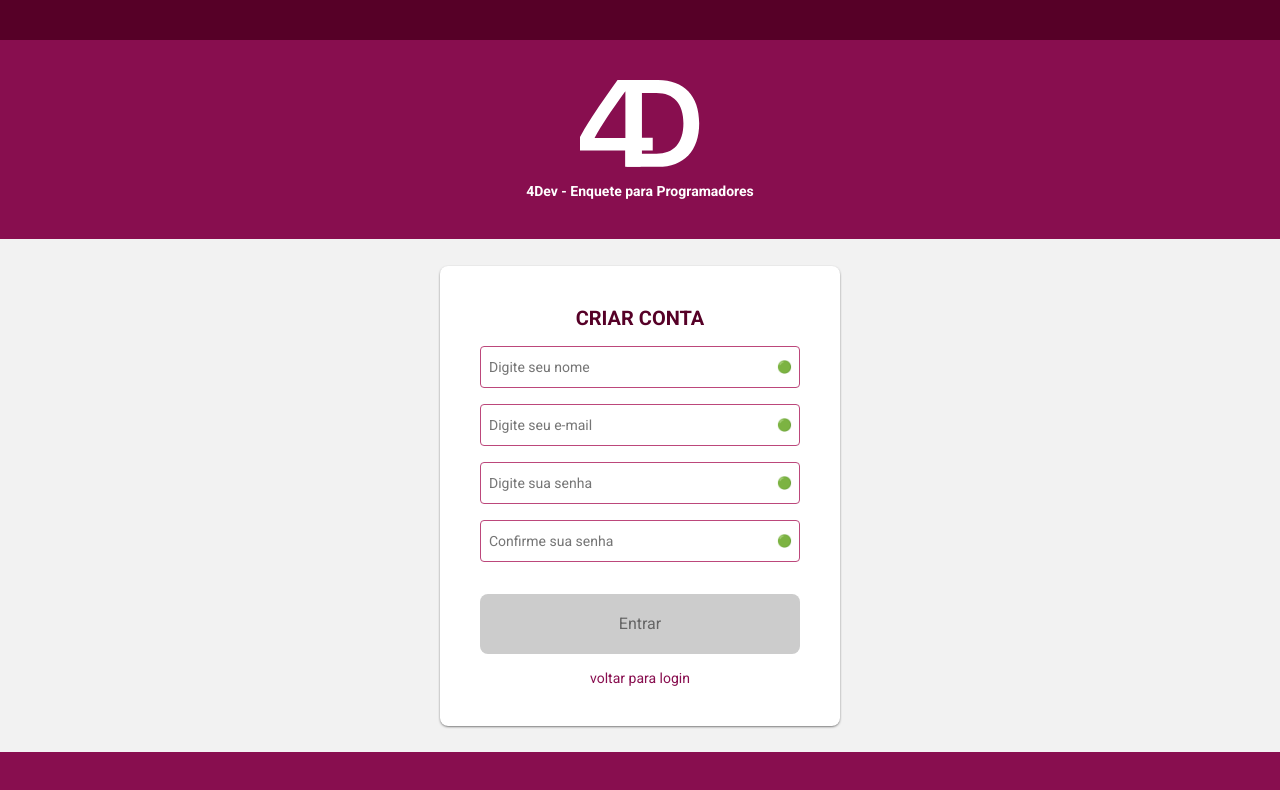
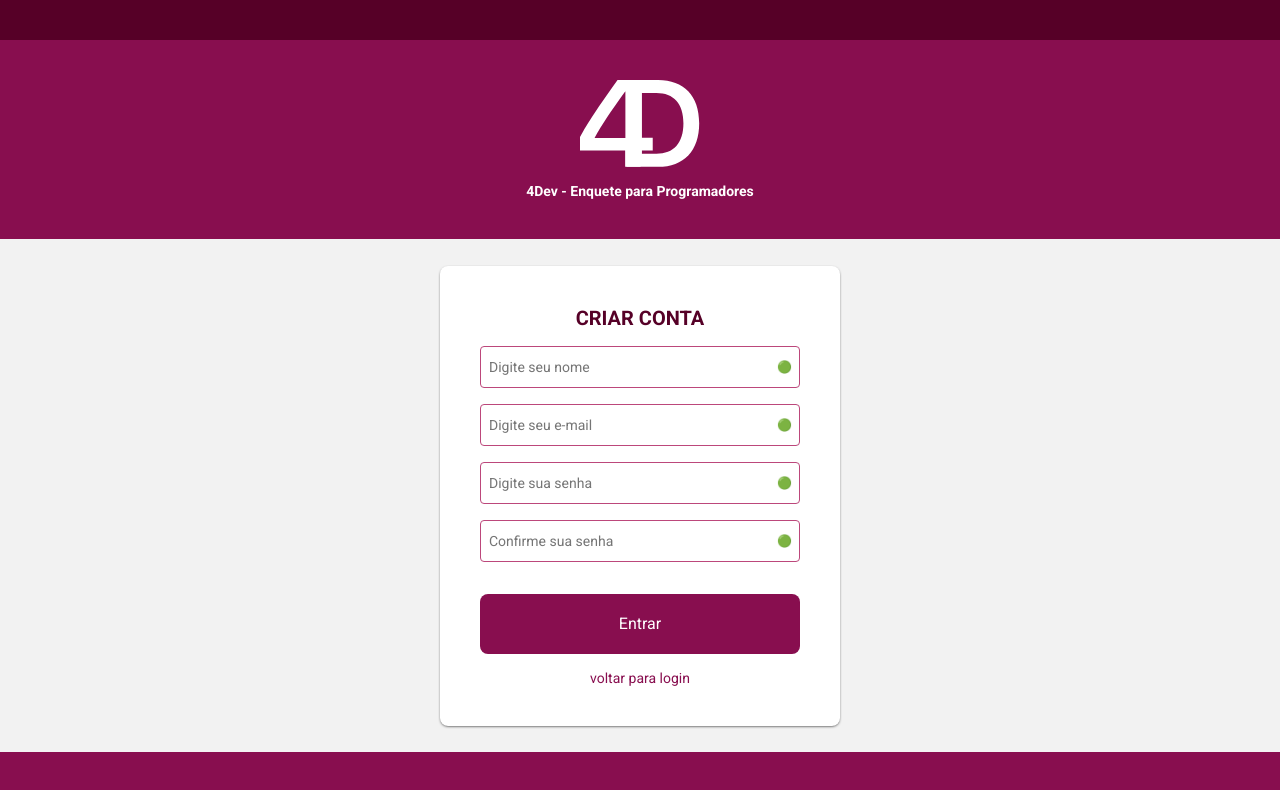
Before and after one commit to JulioOLV/clean-react, a React app: page /signup in a window 1280 px wide. Shown: the top 790 px of the page. Built offline with nearby package versions, Linux system fonts and the light colour scheme.

Commit message:
feat: enable submit button based on validation errors in SignUp component

```diff
--- a/src/presentation/pages/signup/signup.tsx
+++ b/src/presentation/pages/signup/signup.tsx
@@ -43,7 +43,7 @@ const SignUp: React.FC<Props> = ({ validation }: Props) => {
           <Input type="email" name="email" placeholder="Digite seu e-mail" />
           <Input type="password" name="password" placeholder="Digite sua senha" />
           <Input type="password" name="passwordConfirmation" placeholder="Confirme sua senha" />
-          <button data-testid="submit" disabled className={Styles.submit} type="submit">Entrar</button>
+          <button data-testid="submit" disabled={!!state.nameError || !!state.emailError || !!state.passwordError || !!state.passwordConfirmationError} className={Styles.submit} type="submit">Entrar</button>
           <span className={Styles.link}>
             Voltar para Login
           </span>
```
